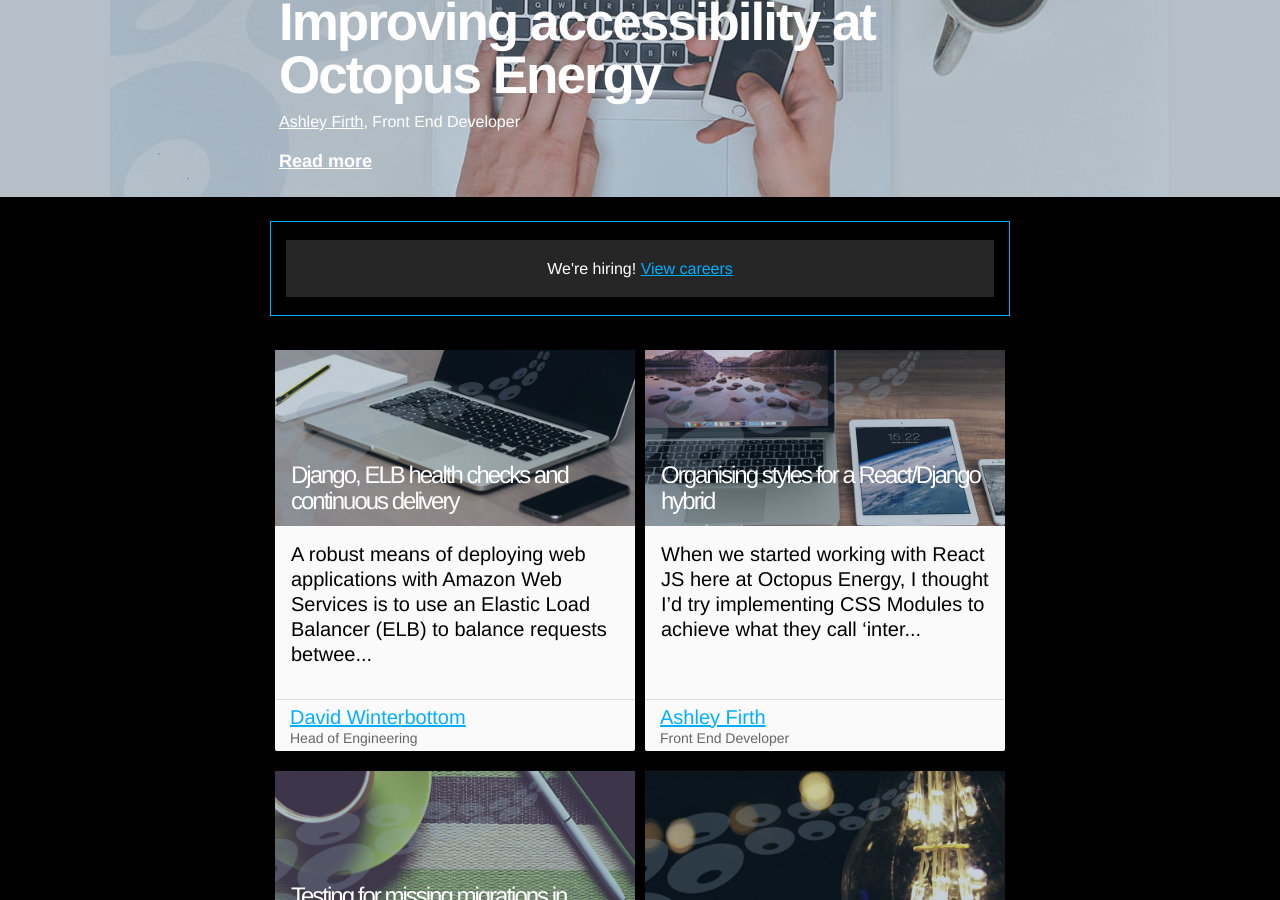
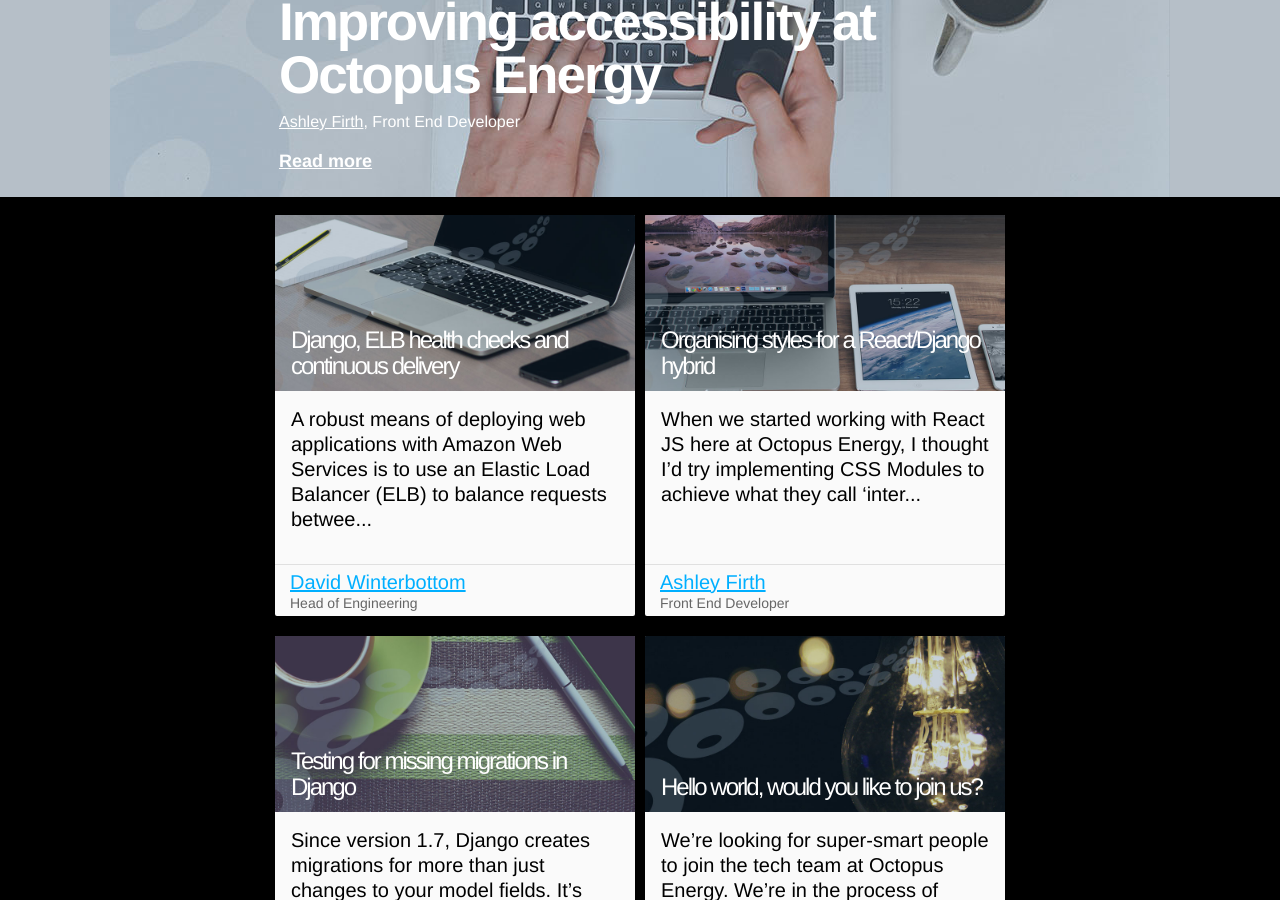
Before and after one commit to octoenergy/octoenergy.github.io, a Jekyll site: the page built from index.html, in a window 1280 px wide and 900 px high, scrolled down 347 px. Built offline with Jekyll 4.4.1, drawn with Linux system fonts in a browser that asks for light colours; some web fonts are replaced.

```diff
--- a/index.html
+++ b/index.html
@@ -43,12 +43,6 @@
             {% endunless %}
         {% endfor %}
 
-        <div class="info">
-            <div class="emphasis">
-                <p>We're hiring! <a href="/careers">View careers</a></p>
-            </div>
-        </div>
-
         <div class="blog-entries">
             {% for post in site.categories['news'] offset: 1 %}
 
```
Also changed, not shown: 2 other files.
